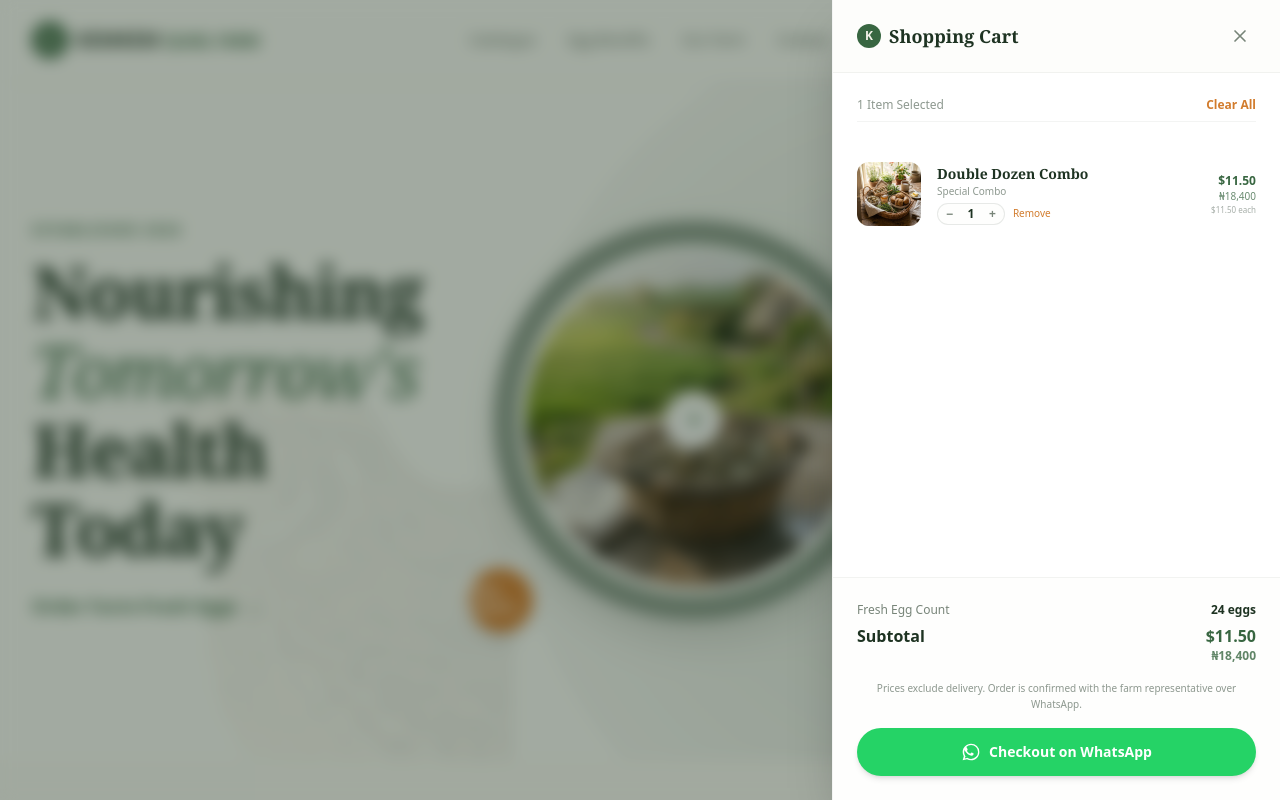
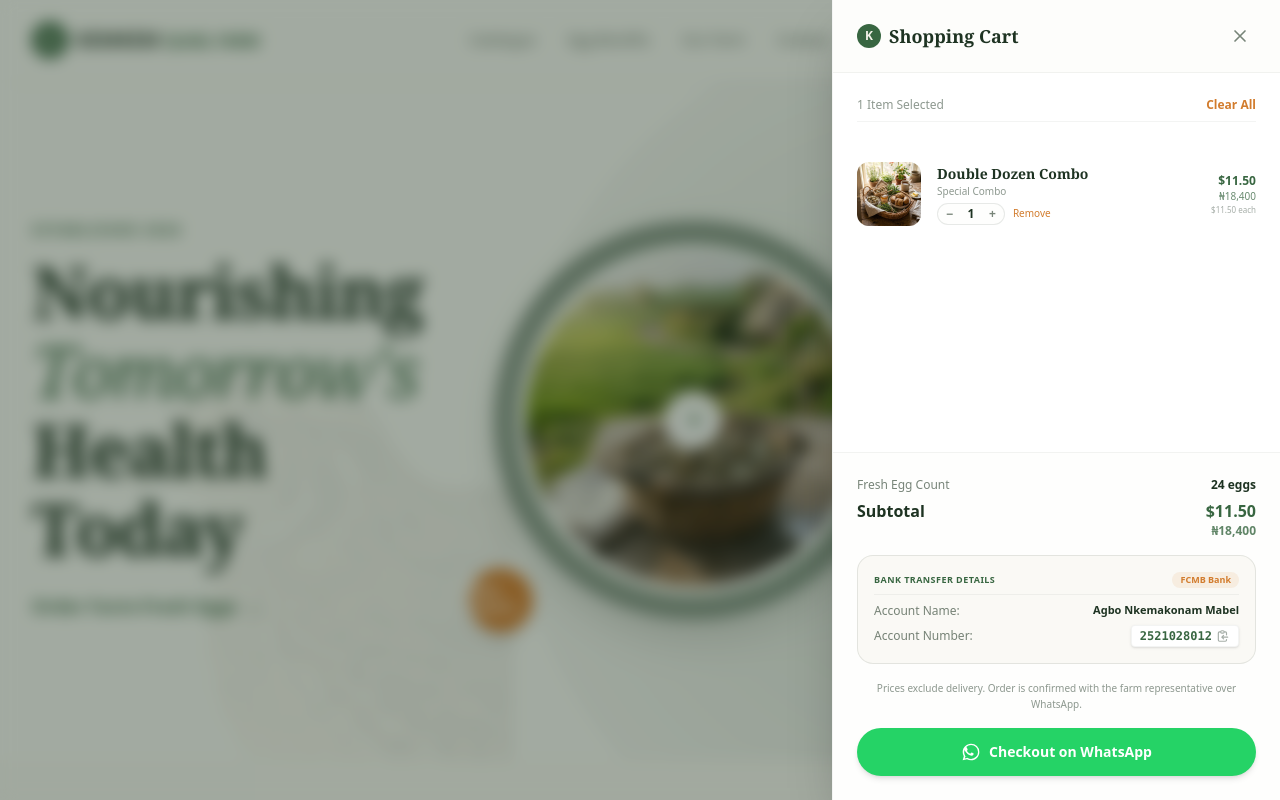
Before and after one commit to DevzekiFaith/kemkemquail-farm, a Next.js app: page / in a window 1280 px wide. Both pictures are taken after a click on the button "Claim Deal". Shown: the top 800 px of the page. Built offline with nearby package versions, Linux system fonts and the light colour scheme.

Commit message:
Update address, contact number, and add FCMB bank transfer details with click-to-copy button

```diff
--- a/app/components/Benefits.tsx
+++ b/app/components/Benefits.tsx
@@ -164,7 +164,7 @@ export default function Benefits() {
             <div className="mt-12 pt-6 border-t border-cream/10 flex items-center justify-between">
               <span className="text-xs text-cream/50">Need custom bulk delivery?</span>
               <a
-                href="https://wa.me/2348000000000?text=Hello%20Kemkem%20Quail%20Farm!%20I'm%20interested%20in%20custom%20bulk%20orders."
+                href="https://wa.me/2349021012556?text=Hello%20Kemkem%20Quail%20Farm!%20I'm%20interested%20in%20custom%20bulk%20orders."
                 target="_blank"
                 rel="noopener noreferrer"
                 className="text-xs font-semibold text-olive hover:text-white transition-colors"
--- a/app/components/Cart.tsx
+++ b/app/components/Cart.tsx
@@ -57,7 +57,7 @@ export default function Cart({
     if (cartItems.length === 0) return;
 
     // Default farm phone number (Change as required by the client)
-    const phoneNumber = "2348000000000";
+    const phoneNumber = "2349021012556";
 
     let message = "🥚 *KEMKEM QUAIL FARM - EGG ORDER* 🥚\n";
     message += "====================================\n\n";
@@ -242,6 +242,36 @@ export default function Cart({
                 </div>
               </div>
 
+              {/* Bank Transfer Details Box */}
+              <div className="bg-cream/40 border border-secondary/10 rounded-2xl p-4 space-y-2 text-xs text-secondary/80">
+                <div className="flex justify-between items-center pb-1.5 border-b border-secondary/5">
+                  <span className="font-bold text-[9px] uppercase tracking-wider text-primary">Bank Transfer Details</span>
+                  <span className="text-[9px] font-semibold text-accent bg-accent/10 px-2 py-0.5 rounded-full">FCMB Bank</span>
+                </div>
+                <div className="space-y-1.5">
+                  <div className="flex justify-between">
+                    <span className="text-secondary/60">Account Name:</span>
+                    <span className="font-bold text-right text-[11px] text-secondary">Agbo Nkemakonam Mabel</span>
+                  </div>
+                  <div className="flex justify-between items-center">
+                    <span className="text-secondary/60">Account Number:</span>
+                    <button
+                      onClick={() => {
+                        navigator.clipboard.writeText("2521028012");
+                        alert("Account number copied!");
+                      }}
+                      className="font-mono font-bold text-primary hover:text-primary-light flex items-center gap-1 cursor-pointer transition-colors bg-white px-2 py-0.5 rounded border border-secondary/5 hover:border-primary/10 shadow-sm"
+                      title="Click to copy account number"
+                    >
+                      2521028012
+                      <svg className="h-3.5 w-3.5 inline text-secondary/40" fill="none" stroke="currentColor" viewBox="0 0 24 24">
+                        <path strokeLinecap="round" strokeLinejoin="round" strokeWidth="2" d="M8 5H6a2 2 0 00-2 2v12a2 2 0 002 2h10a2 2 0 002-2v-1M8 5a2 2 0 002 2h2a2 2 0 002-2M8 5a2 2 0 002 2h2a2 2 0 002-2M8 5a2 2 0 012-2h2a2 2 0 012 2m0 0h2a2 2 0 012 2v3m2 4H10m0 0l3-3m-3 3l3 3" />
+                      </svg>
+                    </button>
+                  </div>
+                </div>
+              </div>
+
               <p className="text-[10px] text-secondary/50 text-center leading-relaxed">
                 Prices exclude delivery. Order is confirmed with the farm representative over WhatsApp.
               </p>
--- a/app/components/Footer.tsx
+++ b/app/components/Footer.tsx
@@ -15,7 +15,7 @@ export default function Footer() {
   const handleSendMessage = (e: React.FormEvent) => {
     e.preventDefault();
     if (!message) return;
-    const phoneNumber = "2348000000000"; // Default farm contact number
+    const phoneNumber = "2349021012556"; // Default farm contact number
     const waText = encodeURIComponent(`Hello Kemkem Quail Farm! My email is ${email || "not provided"}.\nMessage: ${message}`);
     window.open(`https://wa.me/${phoneNumber}?text=${waText}`, "_blank");
     setMessage("");
@@ -97,14 +97,14 @@ export default function Footer() {
                   <path strokeLinecap="round" strokeLinejoin="round" strokeWidth="2" d="M17.657 16.657L13.414 20.9a1.998 1.998 0 01-2.827 0l-4.244-4.243a8 8 0 1111.314 0z" />
                   <path strokeLinecap="round" strokeLinejoin="round" strokeWidth="2" d="M15 11a3 3 0 11-6 0 3 3 0 016 0z" />
                 </svg>
-                <span>Green Valley Agriculture Estate, Block B-12</span>
+                <span>Plot 64 Owerre Ezukala Street, Independence Layout, Enugu State.</span>
               </div>
 
               <div className="flex items-center gap-3">
                 <svg className="h-4 w-4 text-olive" fill="none" stroke="currentColor" viewBox="0 0 24 24">
                   <path strokeLinecap="round" strokeLinejoin="round" strokeWidth="2" d="M3 5a2 2 0 012-2h3.28a1 1 0 01.94.725l.548 2.2a1 1 0 01-.321.988l-1.305.98a10.582 10.582 0 004.872 4.872l.98-1.305a1 1 0 01.988-.321l2.2.548a1 1 0 01.725.94V19a2 2 0 01-2 2h-1C9.716 21 3 14.284 3 6V5z" />
                 </svg>
-                <span>+234 (800) 000-0000 (WhatsApp Line)</span>
+                <span>+234 902 101 2556 (WhatsApp Line)</span>
               </div>
 
               <div className="flex items-center gap-3">
--- a/app/components/ReceiptModal.tsx
+++ b/app/components/ReceiptModal.tsx
@@ -210,6 +210,15 @@ export default function ReceiptModal({
                   <span className="block text-xs font-bold text-primary/80">₦{subtotalNgn.toLocaleString()}</span>
                 </div>
               </div>
+
+              {/* Bank Transfer Details inside the receipt card */}
+              <div className="mt-4 pt-3 border-t border-dashed border-secondary/10 text-[10px] text-secondary/70 space-y-1 bg-cream/10 p-3 rounded-lg">
+                <p className="font-bold text-primary text-[11px] mb-1">Transfer Payment Instructions</p>
+                <p><strong>Bank Name:</strong> FCMB</p>
+                <p><strong>Account Name:</strong> Agbo Nkemakonam Mabel</p>
+                <p><strong>Account Number:</strong> 2521028012</p>
+                <p className="text-[9px] text-secondary/40 italic pt-1">Please make your bank transfer and present this receipt along with your transfer proof on WhatsApp for confirmation.</p>
+              </div>
             </div>
           </div>
         </div>
@@ -247,8 +256,29 @@ export default function ReceiptModal({
               Download .CSV (Seller Log)
             </button>
           </div>
+
+          <button
+            onClick={() => {
+              const dateStr = new Date().toLocaleDateString();
+              const subtotalNgn = subtotal * 1600;
+              const msg = `🥚 *KEMKEM QUAIL FARM - PAYMENT CONFIRMATION* 🥚\n` +
+                          `====================================\n` +
+                          `Receipt ID: *${receiptId.current}*\n` +
+                          `Date: *${dateStr}*\n` +
+                          `Amount Paid: *$${subtotal.toFixed(2)} (₦${subtotalNgn.toLocaleString()})*\n` +
+                          `Total Eggs: *${totalEggs} fresh quail eggs*\n\n` +
+                          `I have made a bank transfer to FCMB (Agbo Nkemakonam Mabel). Attached is my receipt proof for confirmation!`;
+              const url = `https://wa.me/2349021012556?text=${encodeURIComponent(msg)}`;
+              window.open(url, "_blank");
+            }}
+            className="w-full bg-[#25D366] text-white text-xs font-bold py-3.5 rounded-full hover:bg-[#20ba59] transition-all flex items-center justify-center gap-2 cursor-pointer shadow-md hover:shadow-lg mt-2"
+          >
+            <svg className="h-4 w-4 fill-current" viewBox="0 0 24 24">
+              <path d="M12.012 2c-5.506 0-9.989 4.478-9.99 9.984a9.96 9.96 0 0 0 1.333 4.993L2 22l5.13-1.347a9.95 9.95 0 0 0 4.887 1.33c5.508 0 9.99-4.478 9.991-9.985a9.97 9.97 0 0 0-2.928-7.057 9.97 9.97 0 0 0-7.08-2.941zM6.88 18.062l-.307-.182a8.21 8.21 0 0 1-1.258-1.026l-.168-.182a8.3 8.3 0 0 1-1.328-4.708 8.32 8.32 0 0 1 8.31-8.31 8.28 8.28 0 0 1 5.88 2.43 8.28 8.28 0 0 1 2.43 5.88 8.32 8.32 0 0 1-8.31 8.31 8.22 8.22 0 0 1-4.053-1.058l-.348-.203-3.13.82.842-3.081zm7.746-4.502c-.266-.134-1.57-.775-1.813-.863-.243-.089-.42-.133-.596.133-.177.266-.685.864-.84 1.04-.155.177-.31.199-.576.066a7.25 7.25 0 0 1-2.138-1.32 7.97 7.97 0 0 1-1.479-1.84c-.155-.266-.016-.41.117-.542.121-.12.266-.31.4-.465.133-.155.177-.266.266-.443.089-.177.044-.332-.022-.465-.067-.133-.597-1.439-.818-1.97-.215-.518-.465-.448-.596-.454-.15-.008-.321-.01-.492-.01a.948.948 0 0 0-.686.321c-.243.266-.929.908-.929 2.215 0 1.307.952 2.568 1.085 2.746.133.177 1.874 2.862 4.542 4.012.635.273 1.13.436 1.516.559.64.203 1.222.174 1.68.106.512-.077 1.57-.642 1.792-1.262.221-.62.221-1.15.155-1.262-.067-.111-.243-.177-.51-.311z"/>
+            </svg>
+            Confirm Payment on WhatsApp
+          </button>
         </div>
-
       </div>
     </div>
   );
```
